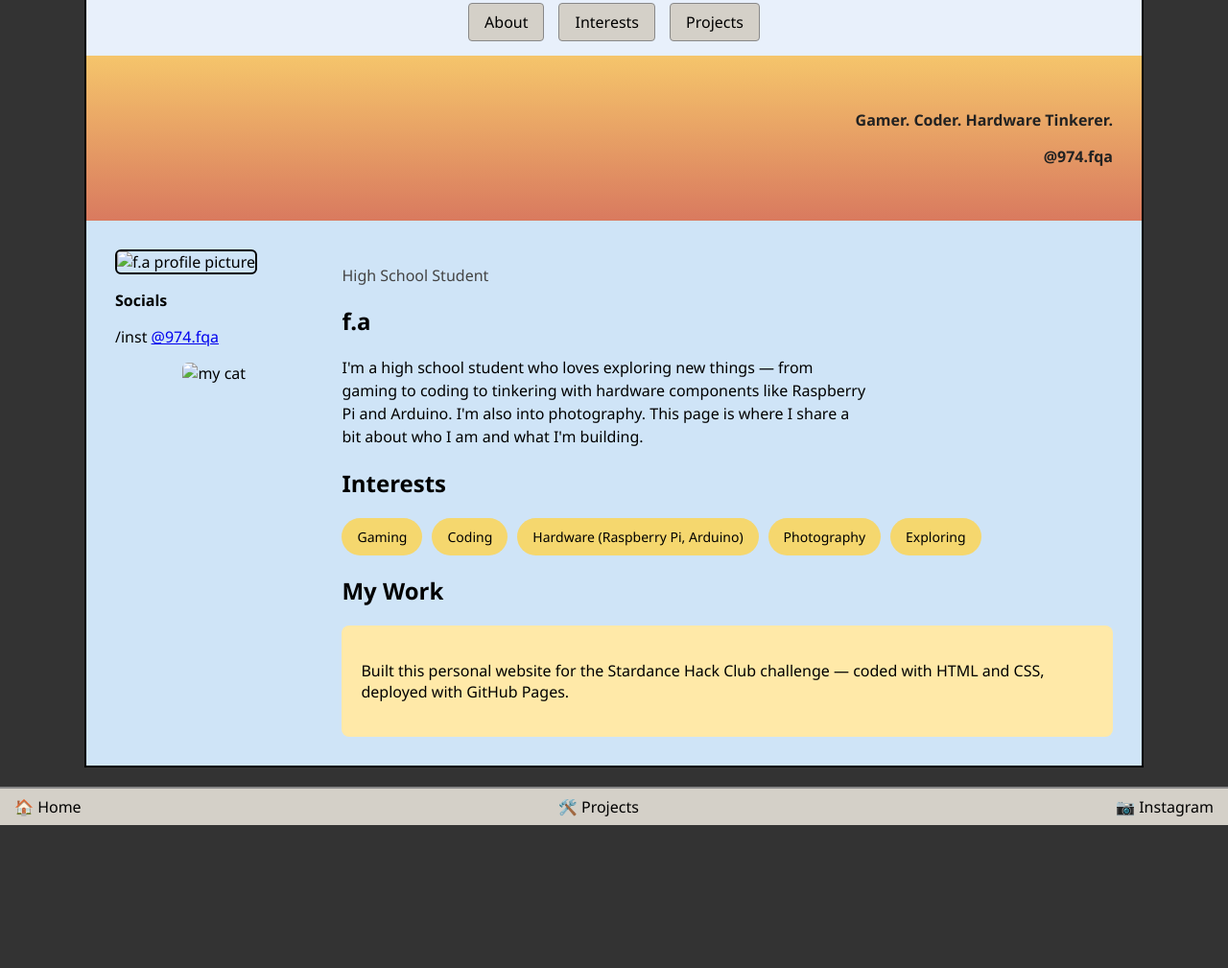
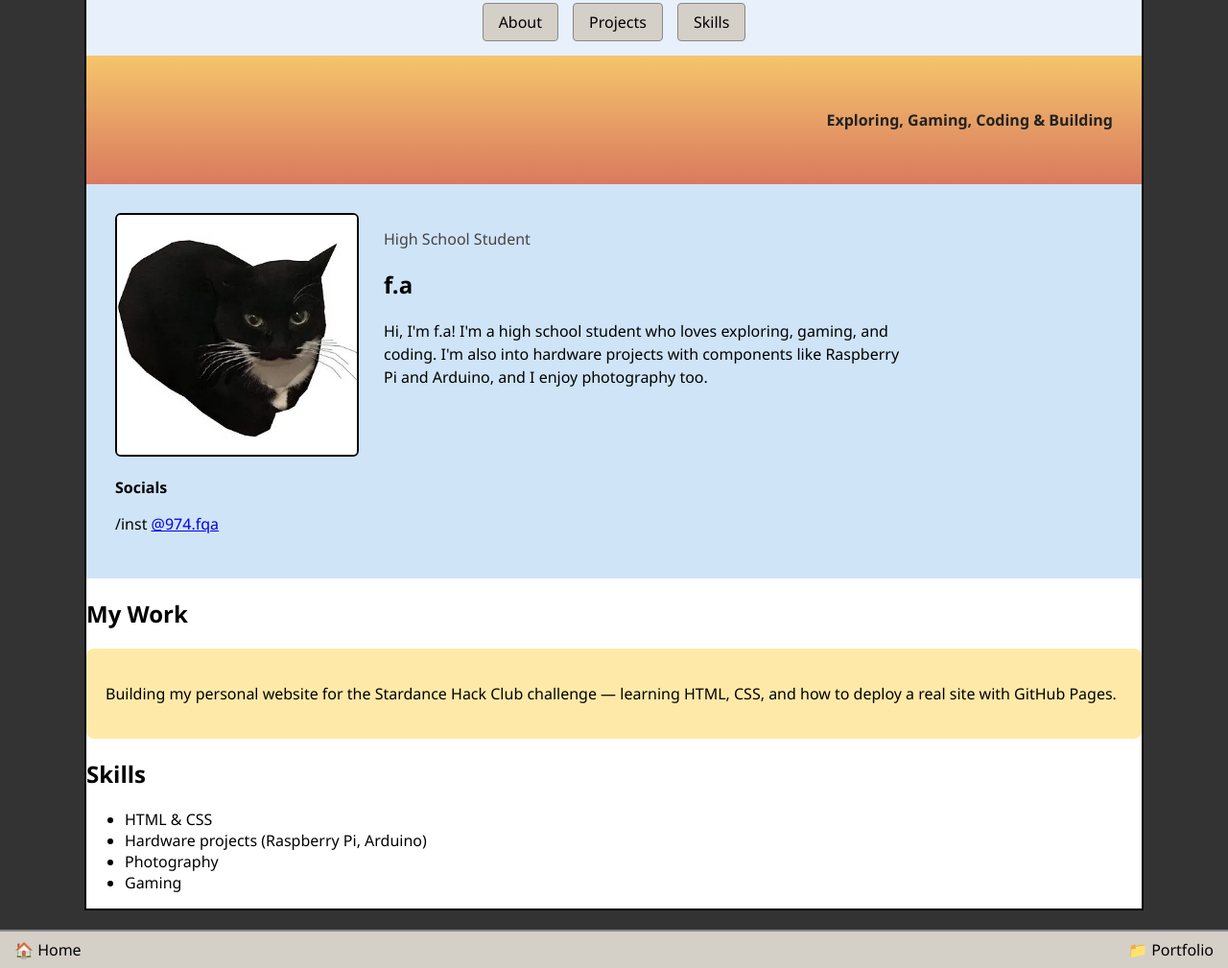
Before and after one commit to facxts/my-personal-page, a plain HTML site: page index.html in a window 1280 px wide. Shown: the part 101-1110 px from the top of the page at 96% size. Before the commit the page ends 961 px from the top, so only its background shows below. Drawn offline with Linux system fonts and the light colour scheme.

Commit message:
Update index.html

```diff
--- a/index.html
+++ b/index.html
@@ -20,53 +20,51 @@
 
         <nav class="navbar">
             <a href="#about">About</a>
-            <a href="#interests">Interests</a>
             <a href="#projects">Projects</a>
+            <a href="#skills">Skills</a>
         </nav>
 
         <div class="banner">
-            <p>Gamer. Coder. Hardware Tinkerer.</p>
-            <p>@974.fqa</p>
+            <p>Exploring, Gaming, Coding & Building</p>
         </div>
 
-        <section class="profile-section" id="about">
+        <section id="about" class="profile-section">
             <div class="profile-left">
-                <img src="profile.jpg" alt="f.a profile picture" class="profile-pic">
+                <img src="cat.png" alt="my cat" class="profile-pic">
                 <p><strong>Socials</strong></p>
-                <p>/inst <a href="https://instagram.com/974.fqa" target="_blank">@974.fqa</a></p>
-                <div class="cat-box">
-                    <img src="cat.jpg" alt="my cat" class="cat-pic">
-                </div>
+                <p>/inst <a href="#">@974.fqa</a></p>
             </div>
 
             <div class="profile-right">
                 <p class="role">High School Student</p>
                 <h1>f.a</h1>
                 <p class="bio">
-                    I'm a high school student who loves exploring new things — from gaming to coding to tinkering with hardware components like Raspberry Pi and Arduino. I'm also into photography. This page is where I share a bit about who I am and what I'm building.
+                    Hi, I'm f.a! I'm a high school student who loves exploring, gaming, and coding. I'm also into hardware projects with components like Raspberry Pi and Arduino, and I enjoy photography too.
                 </p>
+            </div>
+        </section>
 
-                <h2 id="interests">Interests</h2>
-                <div class="interest-grid">
-                    <div class="interest-box">Gaming</div>
-                    <div class="interest-box">Coding</div>
-                    <div class="interest-box">Hardware (Raspberry Pi, Arduino)</div>
-                    <div class="interest-box">Photography</div>
-                    <div class="interest-box">Exploring</div>
-                </div>
+        <section id="projects" class="work-section">
+            <h2>My Work</h2>
+            <div class="work-box">
+                <p>Building my personal website for the Stardance Hack Club challenge — learning HTML, CSS, and how to deploy a real site with GitHub Pages.</p>
+            </div>
+        </section>
 
-                <h2 id="projects">My Work</h2>
-                <div class="work-box">
-                    <p>Built this personal website for the Stardance Hack Club challenge — coded with HTML and CSS, deployed with GitHub Pages.</p>
-                </div>
-            </div>
+        <section id="skills" class="skills-section">
+            <h2>Skills</h2>
+            <ul>
+                <li>HTML & CSS</li>
+                <li>Hardware projects (Raspberry Pi, Arduino)</li>
+                <li>Photography</li>
+                <li>Gaming</li>
+            </ul>
         </section>
     </div>
 
     <div class="taskbar">
         <span>🏠 Home</span>
-        <span>🛠️ Projects</span>
-        <span>📷 Instagram</span>
+        <span>📁 Portfolio</span>
     </div>
 </body>
 </html>
```
